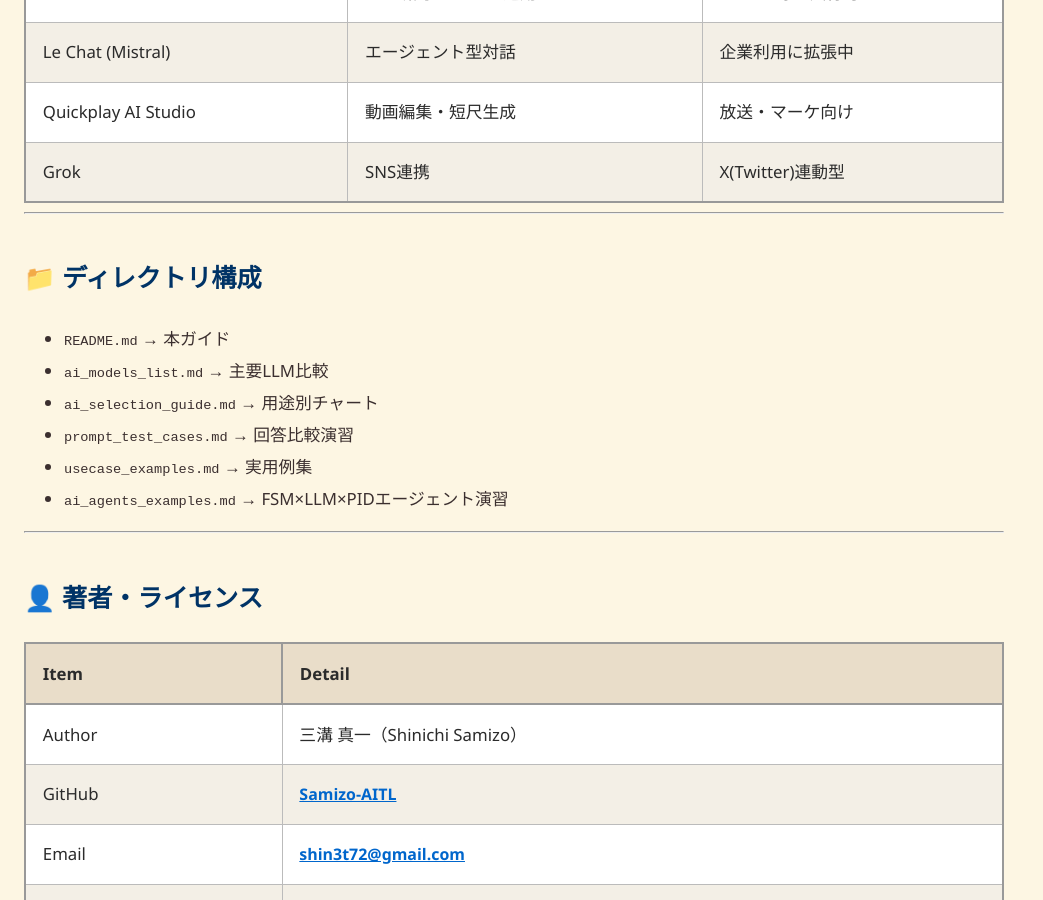
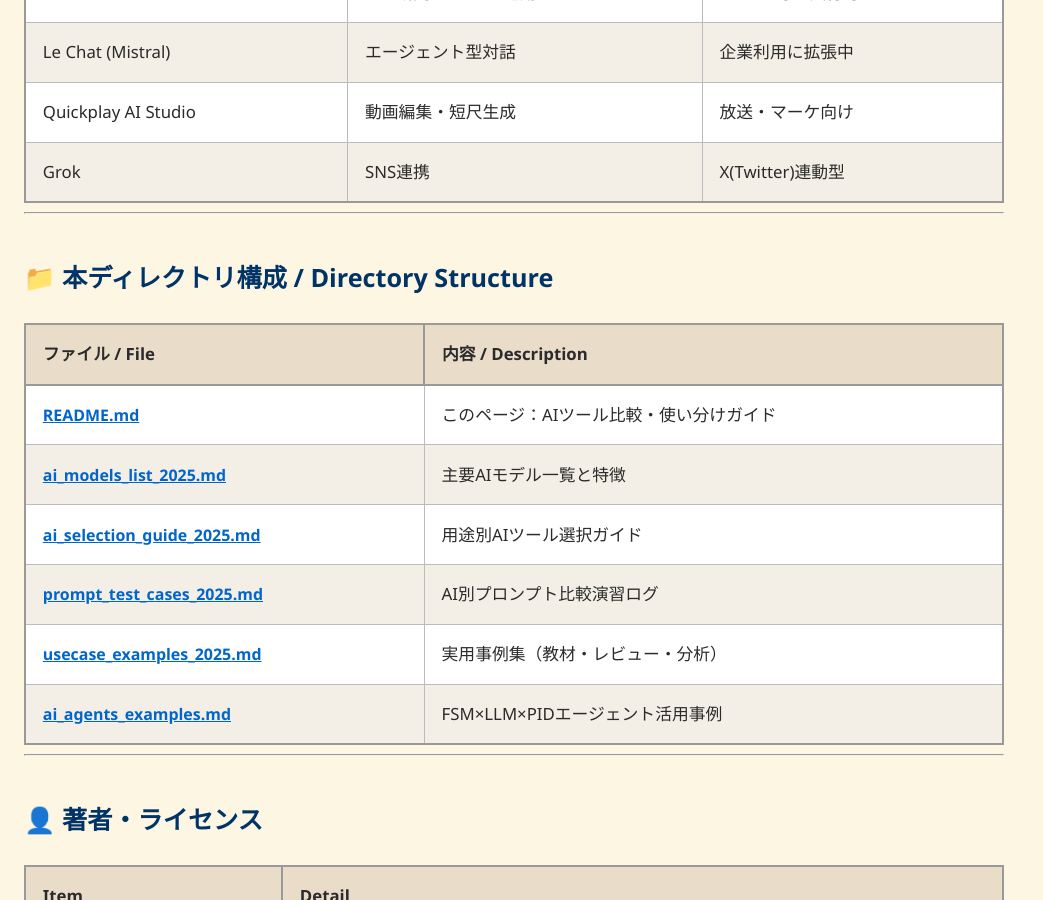
Before and after one commit to Samizo-AITL/Edusemi-Plus, a Jekyll site: the page built from ai-tools-comparison/index.md, in a window 1280 px wide and 900 px high, scrolled down 2082 px. Shown: the whole window, without its empty margins (0-1043 px from the left). Built offline with Jekyll 4.4.1, drawn with Linux system fonts in a browser that asks for light colours.

Commit message:
Update index.md

```diff
--- a/ai-tools-comparison/index.md
+++ b/ai-tools-comparison/index.md
@@ -64,14 +64,16 @@
 
 ---
 
-## 📁 ディレクトリ構成
+## 📁 本ディレクトリ構成 / Directory Structure
 
-- `README.md` → 本ガイド
-- `ai_models_list.md` → 主要LLM比較
-- `ai_selection_guide.md` → 用途別チャート
-- `prompt_test_cases.md` → 回答比較演習
-- `usecase_examples.md` → 実用例集
-- `ai_agents_examples.md` → FSM×LLM×PIDエージェント演習
+| ファイル / File | 内容 / Description |
+|-----------------|--------------------|
+| [README.md](./README.md) | このページ：AIツール比較・使い分けガイド |
+| [ai_models_list_2025.md](./ai_models_list_2025.md) | 主要AIモデル一覧と特徴 |
+| [ai_selection_guide_2025.md](./ai_selection_guide_2025.md) | 用途別AIツール選択ガイド |
+| [prompt_test_cases_2025.md](./prompt_test_cases_2025.md) | AI別プロンプト比較演習ログ |
+| [usecase_examples_2025.md](./usecase_examples_2025.md) | 実用事例集（教材・レビュー・分析） |
+| [ai_agents_examples.md](./ai_agents_examples.md) | FSM×LLM×PIDエージェント活用事例 |
 
 ---
 
```
